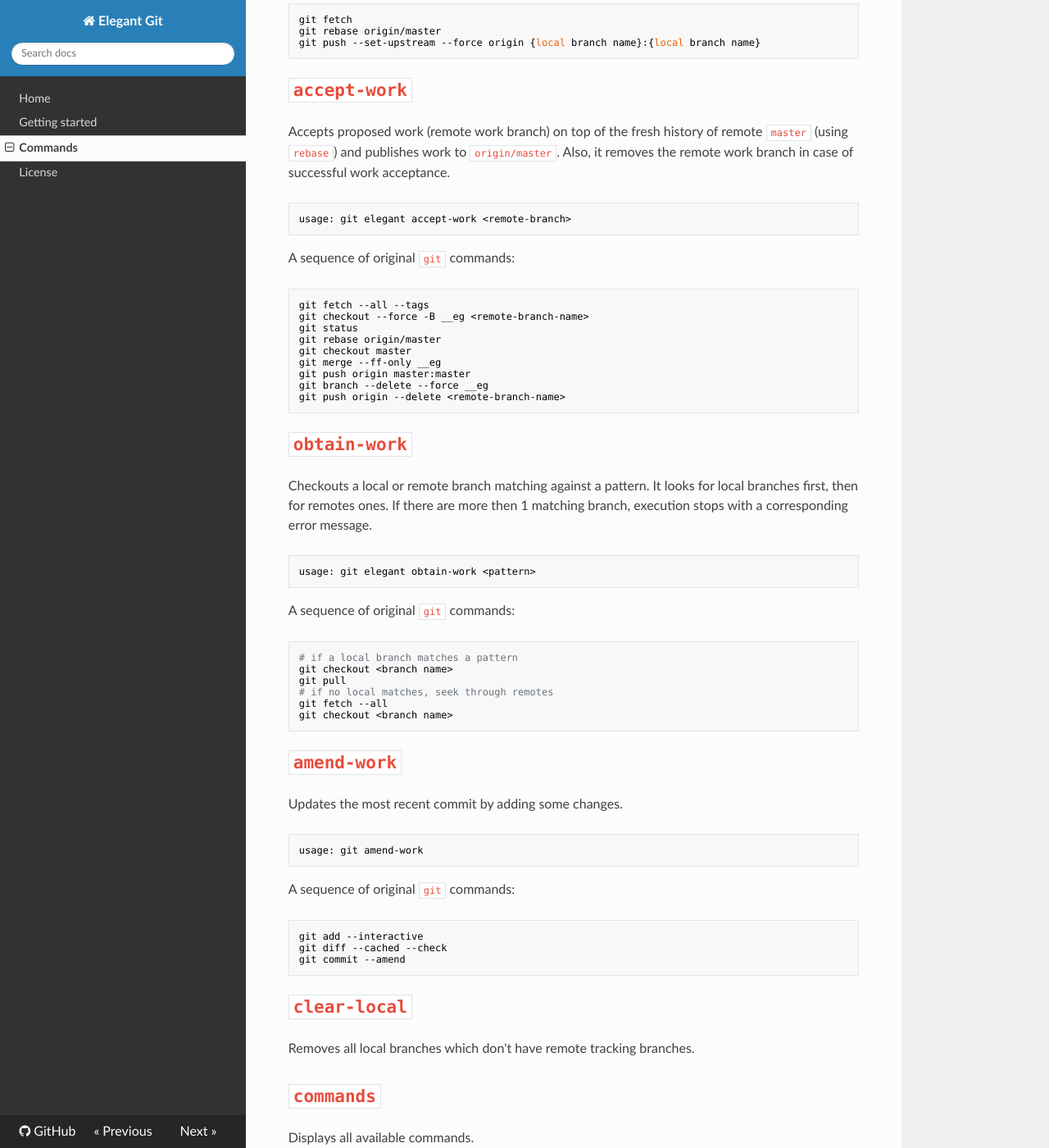
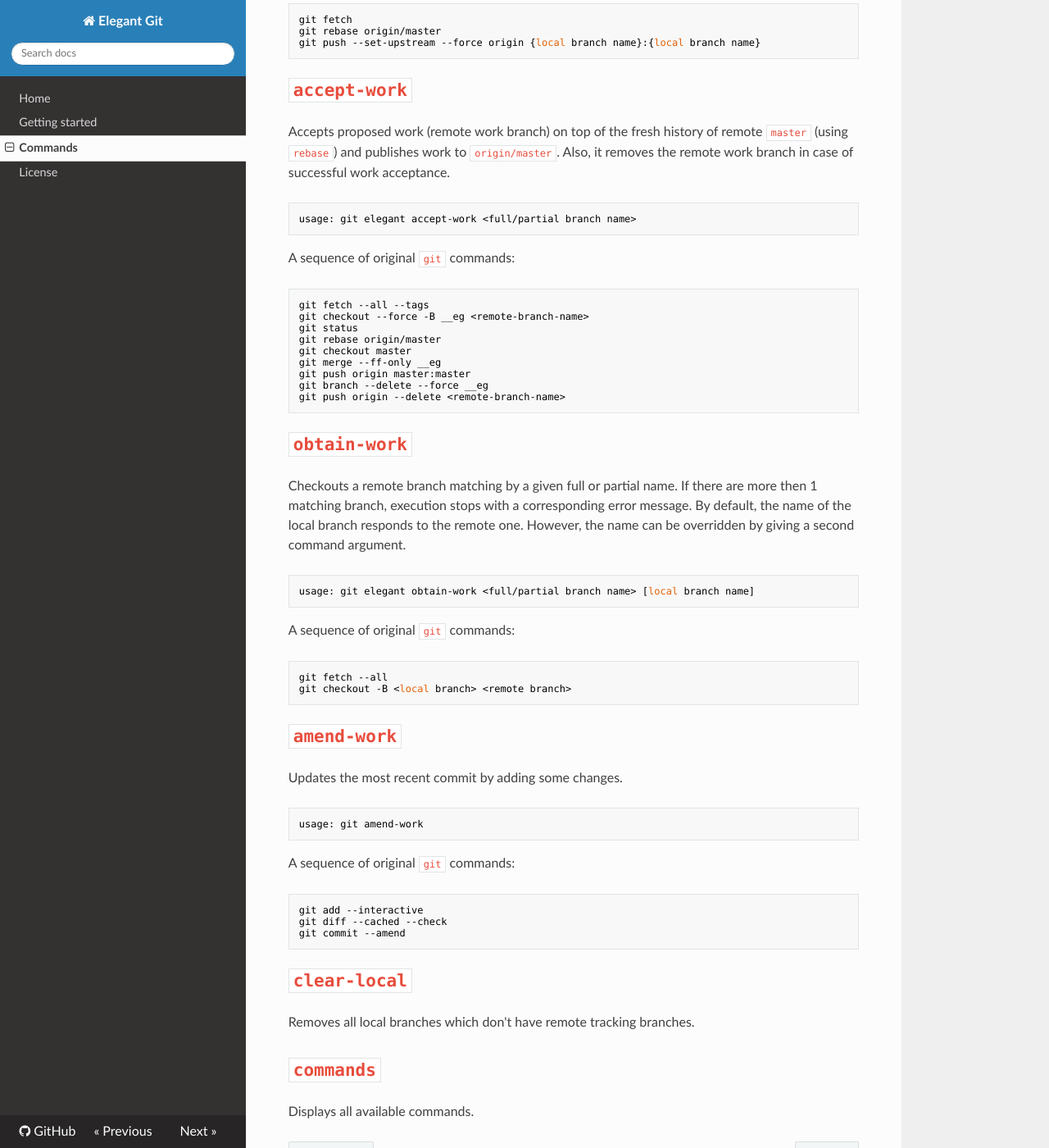
Before and after one commit to bees-hive/elegant-git, an MkDocs documentation site: the page built from docs/commands.md, in a window 1280 px wide and 1400 px high, scrolled down 2724 px. Shown: the whole window at 82% size. Built offline with MkDocs 1.6.1, drawn with Linux system fonts in a browser that asks for light colours; nearby versions of some CDN libraries.

Commit message:
Provide a full or partial branch name when run `accept-work`
Now `accept-work` can use either full or partial branch name. It's
because `obtain-work` is used as a checkout mechanism for the given
name.

This update has changed the previous implementation of `obtain-work`:
1. It works with remote branches only.
2. A local branch name is configurable.

#173

````diff
--- a/docs/commands.md
+++ b/docs/commands.md
@@ -8,7 +8,7 @@ Run `git elegant <command>` where `<command>` is one of
 - [`save-work`](#save-work)
 - [`deliver-work`](#deliver-work)
 - [`accept-work`](#accept-work)
-- [`pull`](#pull)
+- [`obtain-work`](#obtain-work)
 - [`clear-local`](#clear-local)
 - [`amend-work`](#amend-work)
 - [`commands`](#commands)
@@ -136,7 +136,7 @@ Accepts proposed work (remote work branch) on top of the fresh history of remote
 successful work acceptance.
 
 ```bash
-usage: git elegant accept-work <remote-branch>
+usage: git elegant accept-work <full/partial branch name>
 ```
 A sequence of original `git` commands:
 ```bash
@@ -152,21 +152,19 @@ git push origin --delete <remote-branch-name>
 ```
 
 # `obtain-work`
-Checkouts a local or remote branch matching against a pattern. It looks for local branches first, then for remotes ones.
-If there are more then 1 matching branch, execution stops with a corresponding error message.
+Checkouts a remote branch matching by a given full or partial name. If there are more then 1
+matching branch, execution stops with a corresponding error message. By default, the name of the
+local branch responds to the remote one. However, the name can be overridden by giving a second
+command argument.
 
 ```bash
-usage: git elegant obtain-work <pattern>
+usage: git elegant obtain-work <full/partial branch name> [local branch name]
 ```
 
 A sequence of original `git` commands:
 ```bash
-# if a local branch matches a pattern
-git checkout <branch name>
-git pull
-# if no local matches, seek through remotes
 git fetch --all
-git checkout <branch name>
+git checkout -B <local branch> <remote branch>
 ```
 
 # `amend-work`
````
Also changed, not shown: 5 other files.
